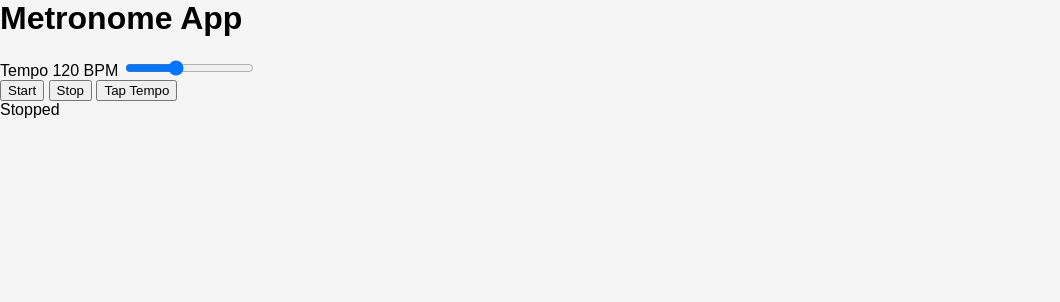
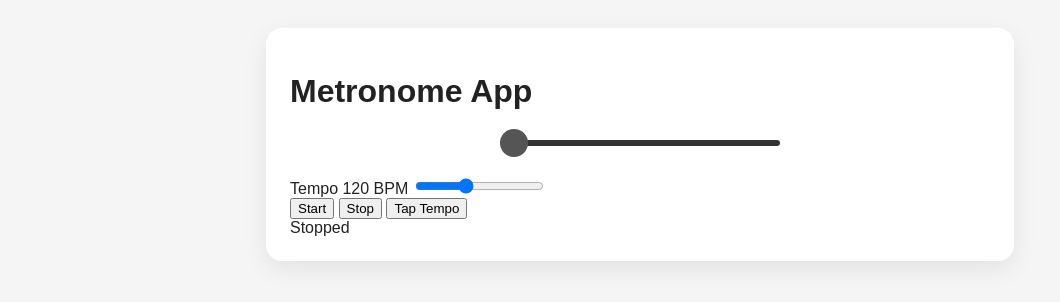
Before and after one commit to tub04995/tub04995.github.io, a plain HTML site: page index.html in a window 1280 px wide. Shown: the whole page, without its empty margins (0-1060 px from the left). Drawn offline with Linux system fonts and the light colour scheme.

Commit message:
adding animation

```diff
--- a/index.html
+++ b/index.html
@@ -8,6 +8,13 @@
       <h1>Metronome App</h1>
 
       <section class="grid">
+        <div class=pendulum-area>
+          <div class="wire">
+          <div class="bob" id="bob"></div>
+        </div>
+        </div>
+
+
         <div class="control">
           <label for="tempo"
             >Tempo <span class="value" id="tempoValue">120 BPM</span></label
--- a/static/css/styles.css
+++ b/static/css/styles.css
@@ -1,9 +1,25 @@
-body {
+/* body {
   margin: 0;
   font-family: Arial, sans-serif;
   background: #f5f5f5;
   background-image: url("../img/BG_eht_blackhole-width-1024.jpeg");
+} */
+ body {
+  font-family: Arial, sans-serif;
+  background: #f5f5f5;
+  color: #222;
+  padding: 20px;
 }
+
+.app {
+  width: min(92vw, 700px);
+  margin: 0 auto;
+  padding: 24px;
+  background: white;
+  border-radius: 16px;
+  box-shadow: 0 8px 24px rgba(0, 0, 0, 0.08);
+}
+
 
 .page {
   max-width: 1200px;
@@ -61,3 +77,43 @@ body {
   text-decoration: none;
   color: black;
 }
+
+.pendulum-area {
+  width: 280px;
+  margin: 30px auto;
+}
+
+.wire {
+  position: relative;
+  width: 100%;
+  height: 6px;
+  background: #333;
+  border-radius: 999px;
+}
+
+.bob {
+  position: absolute;
+  top: 50%;
+  left: 0;
+  width: 28px;
+  height: 28px;
+  background: #555;
+  border-radius: 50%;
+  transform: translateY(-50%);
+}
+
+.bob.moving {
+  animation-name: slideBob;
+  animation-timing-function: ease-in-out;
+  animation-iteration-count: infinite;
+  animation-direction: alternate;
+}
+
+@keyframes slideBob {
+  from {
+    left: 0;
+  }
+  to {
+    left: calc(100% - 28px);
+  }
+}
--- a/static/js/app.js
+++ b/static/js/app.js
@@ -28,6 +28,9 @@ function runMetronome () {
     clearInterval(metronomeInterval);
     secondsPerBeat = 60 / tempoSlider.value;
      nextNoteTime = audioContext.currentTime;
+
+     animatePendulum();
+     bob.classList.add("moving");
     scheduleBeep();
     metronomeInterval = setInterval(scheduleBeep, secondsPerBeat * 1000);}
 
@@ -73,6 +76,7 @@ stopBtn.addEventListener("click", function () {
   console.log("Stop button clicked");
   clearInterval(metronomeInterval);
   isPlaying = false;
+  bob.classList.remove("moving");
   status.textContent = "Stopped";
   // stop the metronome here
 });
@@ -110,3 +114,9 @@ const averageInterval = sum / intervals.length;
   }
 
 });
+
+const bob = document.getElementById("bob");
+
+function animatePendulum() {
+  bob.style.animationDuration = secondsPerBeat  + "s";
+};
```
